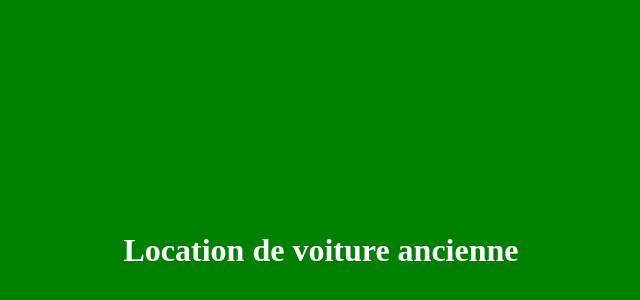
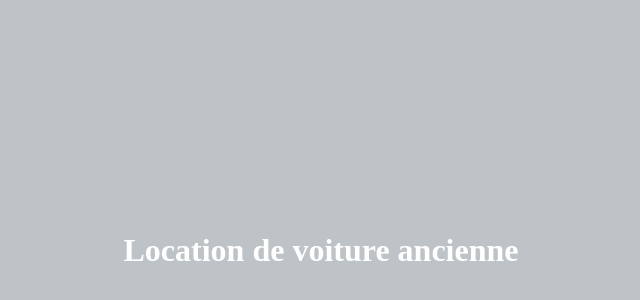
Before and after one commit to ericdidier12/locationvoiture, a plain HTML site: page index.html in a window 1280 px wide. Shown: the part 42-342 px from the top of the page, without its empty margins (319-959 px from the left). Drawn offline with Linux system fonts and the light colour scheme.

Commit message:
modication de la couleur de fond

```diff
--- a/index.html
+++ b/index.html
@@ -4,7 +4,7 @@
 	<meta charset="UtF8">
 	<title></title>
 	</head>
-	<body style ="background-color:green">
+	<body style ="background-color:#bdc3c7">
 	<h1 style="padding-top:20%;padding-bottom:20%; text-align:center;color:white"> Location de voiture ancienne </h1>
 	</body>
 </html>
```
